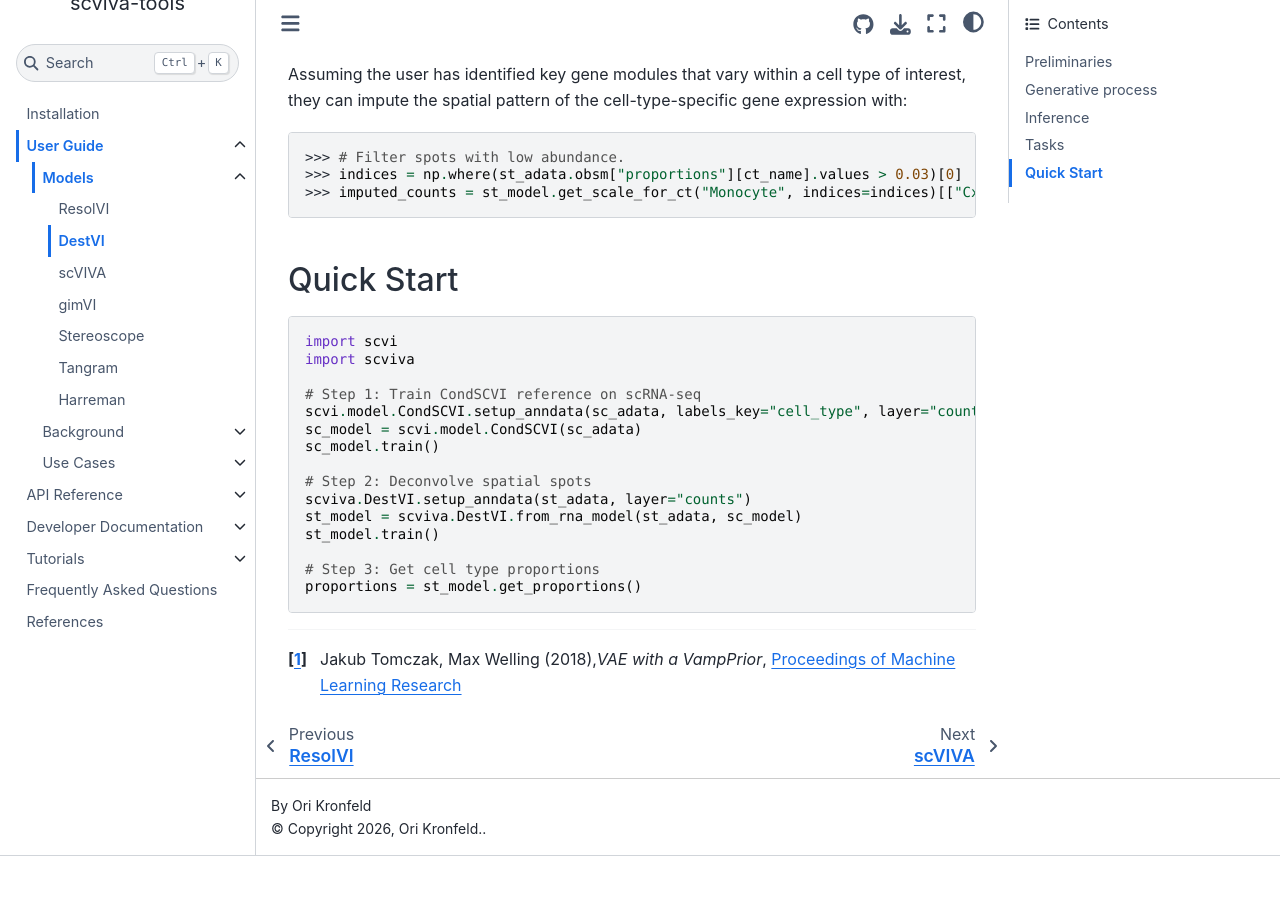
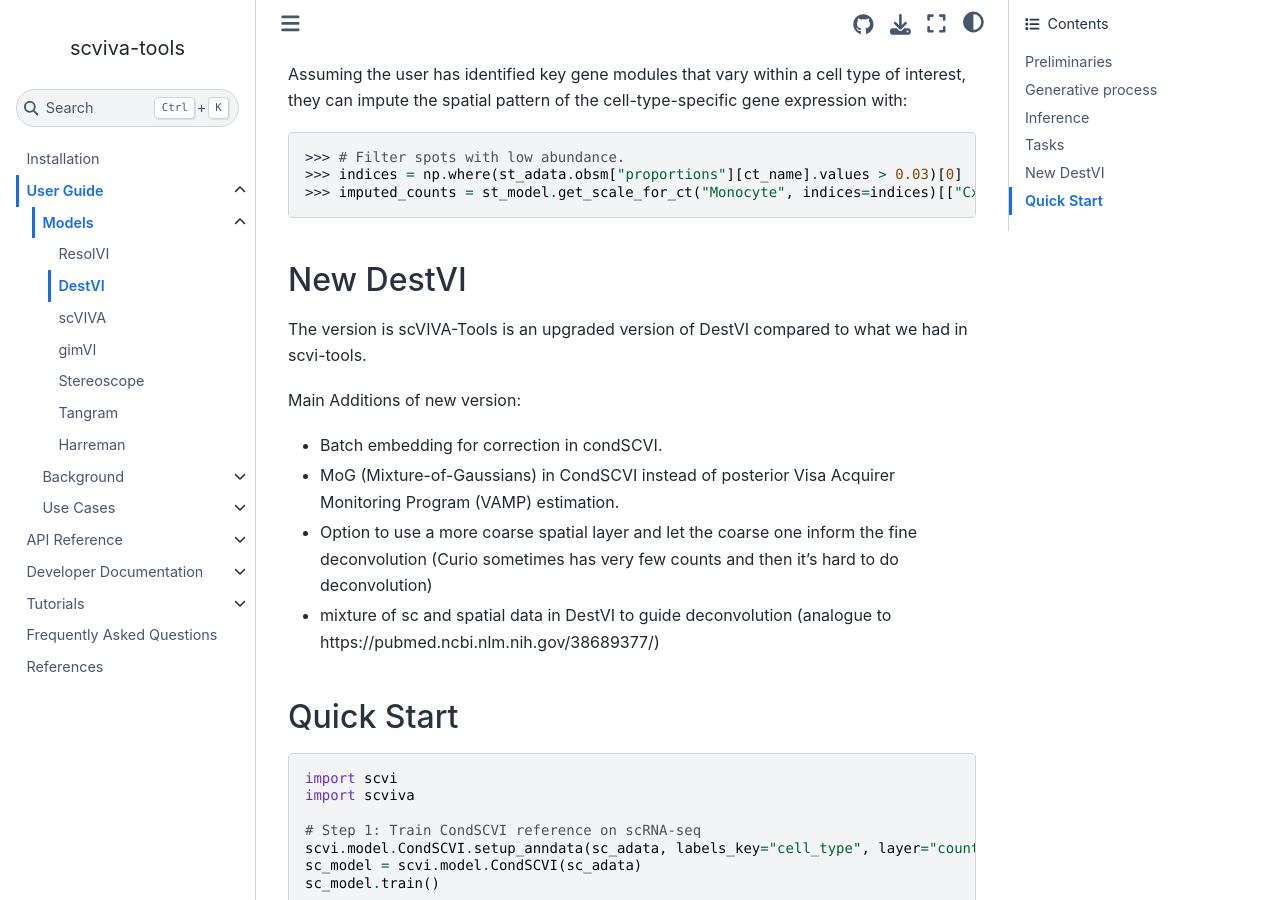
Before and after one commit to YosefLab/spatialvi-tools, a Sphinx documentation site: the page built from docs/user_guide/models/destvi.md, in a window 1280 px wide and 900 px high, scrolled down 4647 px. Built offline with Sphinx 7.4.7 and the Sphinx Book theme 1.1.4, drawn with Linux system fonts in a browser that asks for light colours; pages that are not in the unit, such as notebooks, are missing from menus; cross-references to code outside the pages are shown as plain code; the version number is read from the project's files by our own code; before the commit the page ends 5503 px from its top, so only the background shows below that.

Commit message:
Document new features of upgraded DestVI in user guide
Added a section detailing the new features and improvements of the upgraded DestVI version in scVIVA-Tools.

````diff
--- a/docs/user_guide/models/destvi.md
+++ b/docs/user_guide/models/destvi.md
@@ -202,6 +202,17 @@ impute the spatial pattern of the cell-type-specific gene expression with:
 >>> imputed_counts = st_model.get_scale_for_ct("Monocyte", indices=indices)[["Cxcl9", "Cxcl10", "Fcgr1"]]
 ```
 
+## New DestVI
+
+The version is scVIVA-Tools is an upgraded version of DestVI compared to what we had in scvi-tools.
+
+Main Additions of new version:
+
+- Batch embedding for correction in condSCVI.
+- MoG (Mixture-of-Gaussians) in CondSCVI instead of posterior Visa Acquirer Monitoring Program (VAMP) estimation.
+- Option to use a more coarse spatial layer and let the coarse one inform the fine deconvolution (Curio sometimes has very few counts and then it's hard to do deconvolution)
+- mixture of sc and spatial data in DestVI to guide deconvolution (analogue to https://pubmed.ncbi.nlm.nih.gov/38689377/)
+
 ## Quick Start
 
 ```python
````
